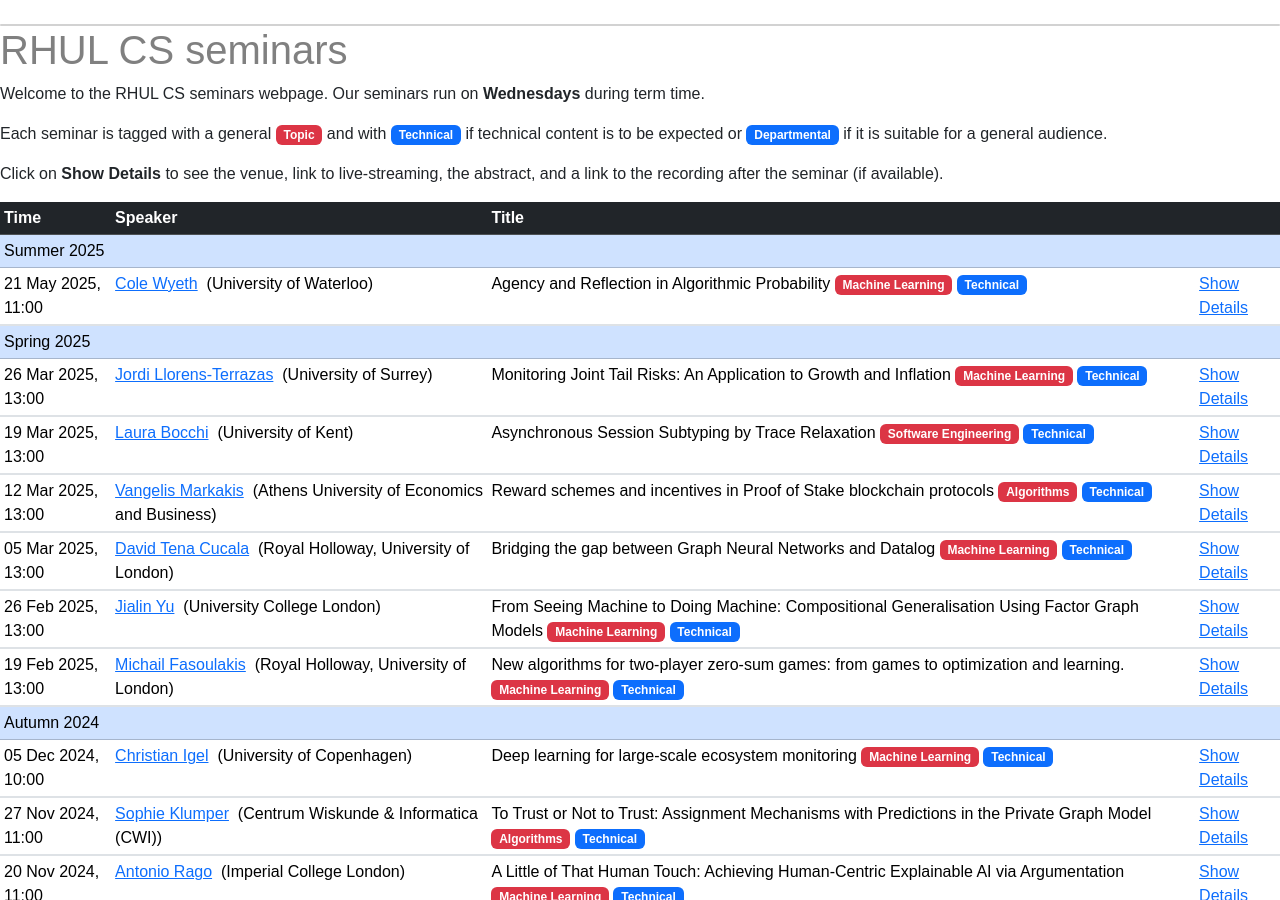
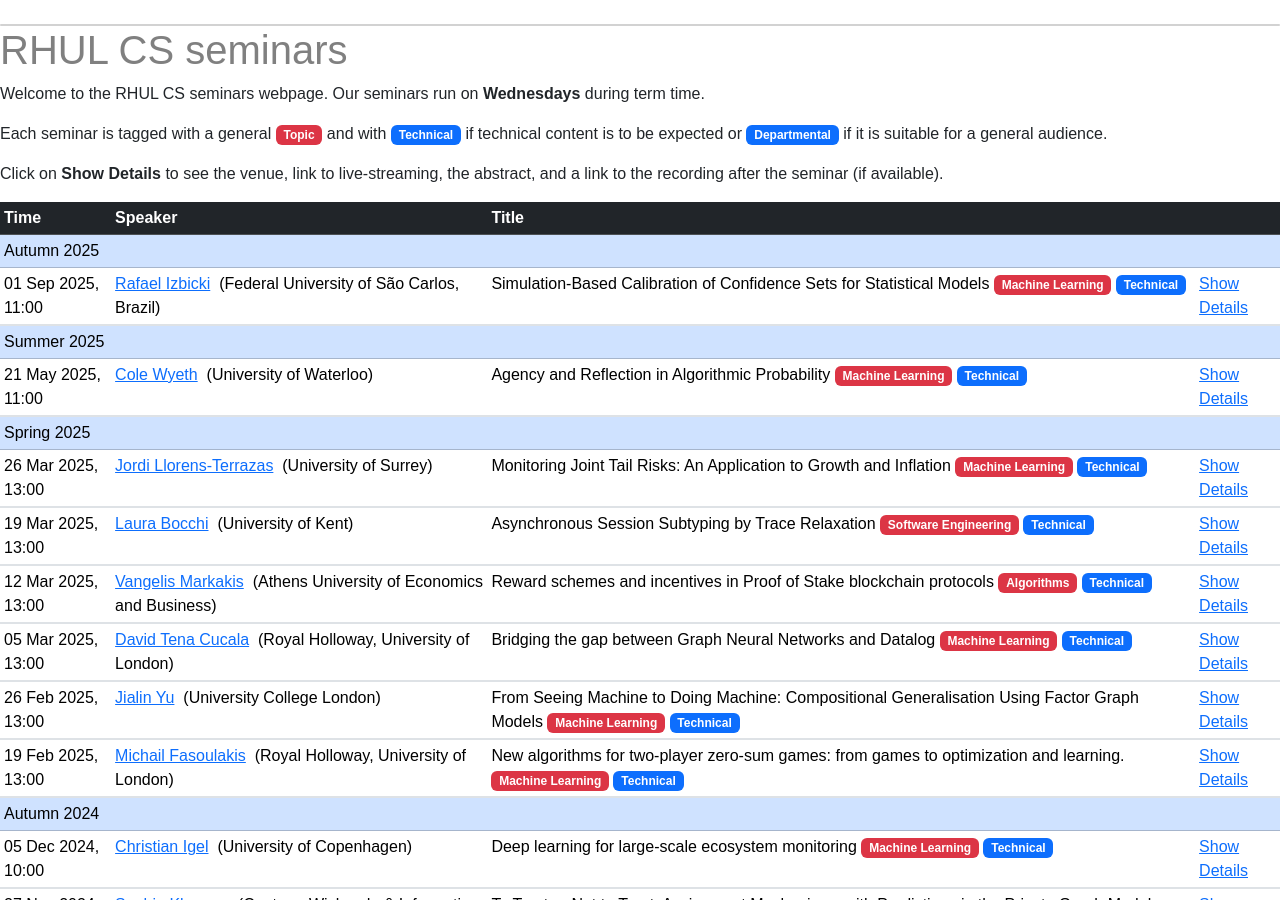
Before and after one commit to rhul-cs-seminars/rhul-cs-seminars.github.io, a Jekyll site: the page built from index.md, in a window 1280 px wide and 900 px high. Built offline with Jekyll 4.4.1, drawn with Linux system fonts in a browser that asks for light colours.

Commit message:
Adding Rafael Izbicki

```diff
--- a/_config.yml
+++ b/_config.yml
@@ -12,20 +12,23 @@ exclude:
   - misc
 
 collections:
+  autumn_25:
+    order: 1
+    name: "Autumn 2025"
   summer_25:
-    order: 1
+    order: 2
     name: "Summer 2025"
   spring_25:
-    order: 2
+    order: 3
     name: "Spring 2025"
   autumn_24:
-    order: 3
+    order: 4
     name: "Autumn 2024"
   spring_24:
-    order: 4
+    order: 5
     name: "Spring 2024"
   autumn_23:
-    order: 5
+    order: 6
     name: "Autumn 2023"
 
 collections_dir: seminars
--- a/seminars/_summer_25/cole-wyeth.yaml
+++ b/seminars/_summer_25/cole-wyeth.yaml
@@ -14,7 +14,7 @@ bio: >
   I am a PhD student at the University of Waterloo supervised by Professor Ming Li and advised by Professor Marcus Hutter. My research is on algorithmic probability (Kolmogorov complexity, Solomonoff induction), particularly as it applies to sequential decision theory. More generally, I am interested in applying ideas from theoretical computer science to understanding (artificial) intelligence, with a long-term goal of gaining traction on the mathematical foundations of superintelligent agents and the alignment problem. Previously, I earned an M.S. in mathematics at the University of Minnesota, and at various times worked on robotics and computer vision.
 
 abstract: >
-  It is a longstanding challenge in artificial intelligence (and for that matter, philosophy) to build agents that understand themselves as part of a larger and computationally more powerful environment. Algorithmic probability provides tools to define versatile learners and agents that represent their knowledge in the form of programs, but such agents cannot be represented as programs and therefore cannot meaningfully reflect. There have been many attempts to remedy this problem, the most elegant relying on “quining” (Kleene’s second recursion theorem). Another approach is imprecise probability, which arises surprisingly naturally from certain expected utilities of these agents.
+  It is a longstanding challenge in artificial intelligence (and for that matter, philosophy) to build agents that understand themselves as part of a larger and computationally more powerful environment. Algorithmic probability provides tools to define versatile learners and agents that represent their knowledge in the form of programs, but such agents cannot be represented as programs and therefore cannot meaningfully reflect. There have been many attempts to remedy this problem, the most elegant relying on “quining” (Kleene's second recursion theorem). Another approach is imprecise probability, which arises surprisingly naturally from certain expected utilities of these agents.
   I will explain why this problem is important, tie together existing and novel approaches, and explain why all of them fall short.
 
 
```
Also changed, not shown: seminars/_autumn_25/rafael-izbicki.yaml (added, +19 -0 lines), 1 other file.
